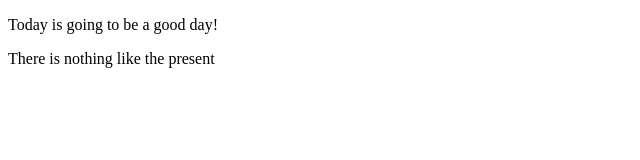
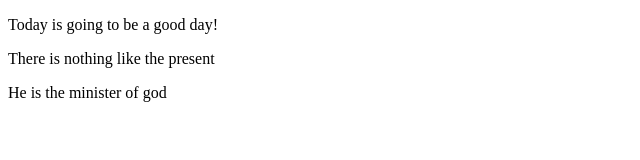
Before and after one commit to emz6039/Learning-Git, a plain HTML site: page index.html in a window 1280 px wide. Shown: the whole page, without its empty margins (0-640 px from the left). Drawn offline with Linux system fonts and the light colour scheme.

Commit message:
Revert "Revert "Merge branch 'devel'""
This reverts commit cdafbd3d827f6e877efe92fd7990ba1781373a49.

```diff
--- a/index.html
+++ b/index.html
@@ -6,6 +6,10 @@
 
 <body>
 	<p>Today is going to be a good day!</p>
+
 	<p>There is nothing like the present</p>
+
+	<p>He is the minister of god</p>
+
 </body>
 </html>
```
